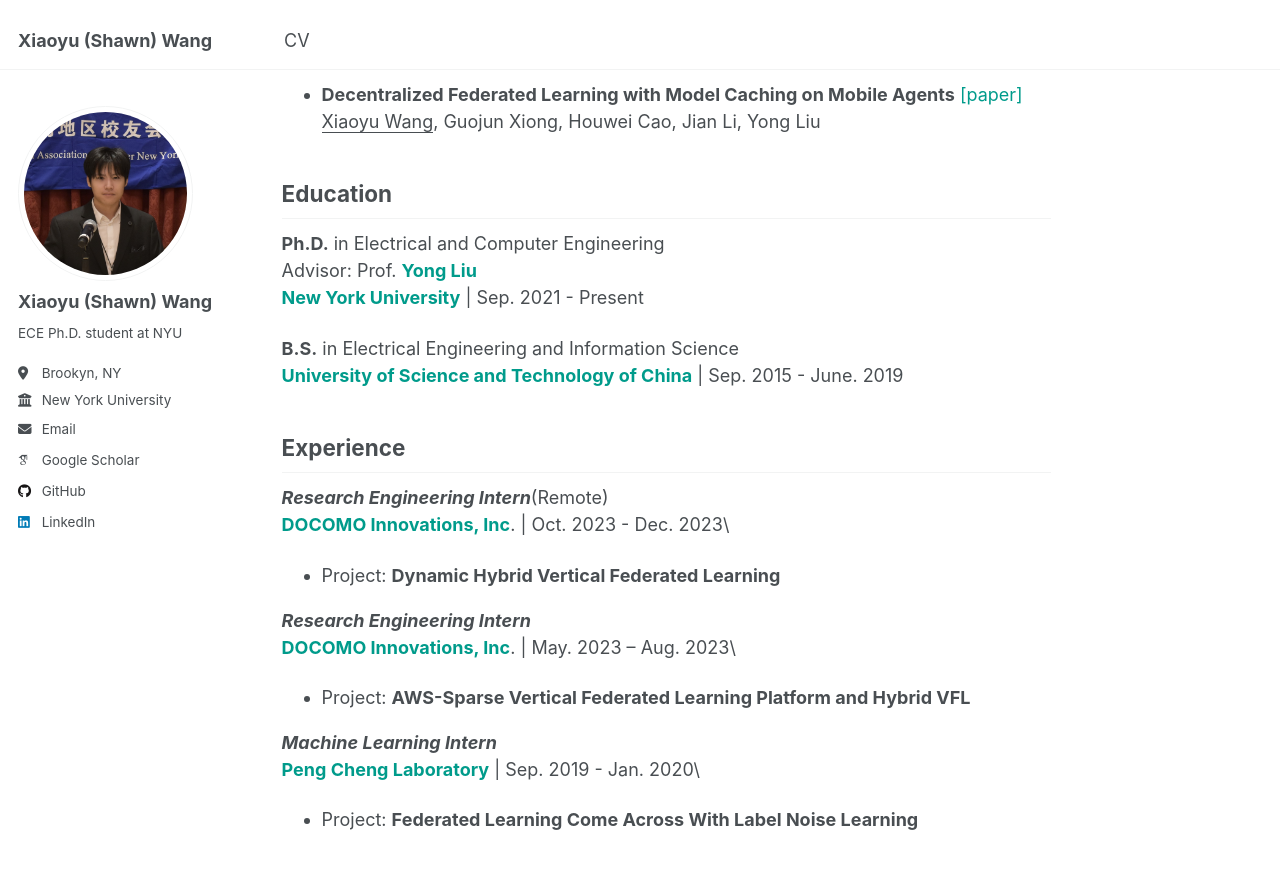
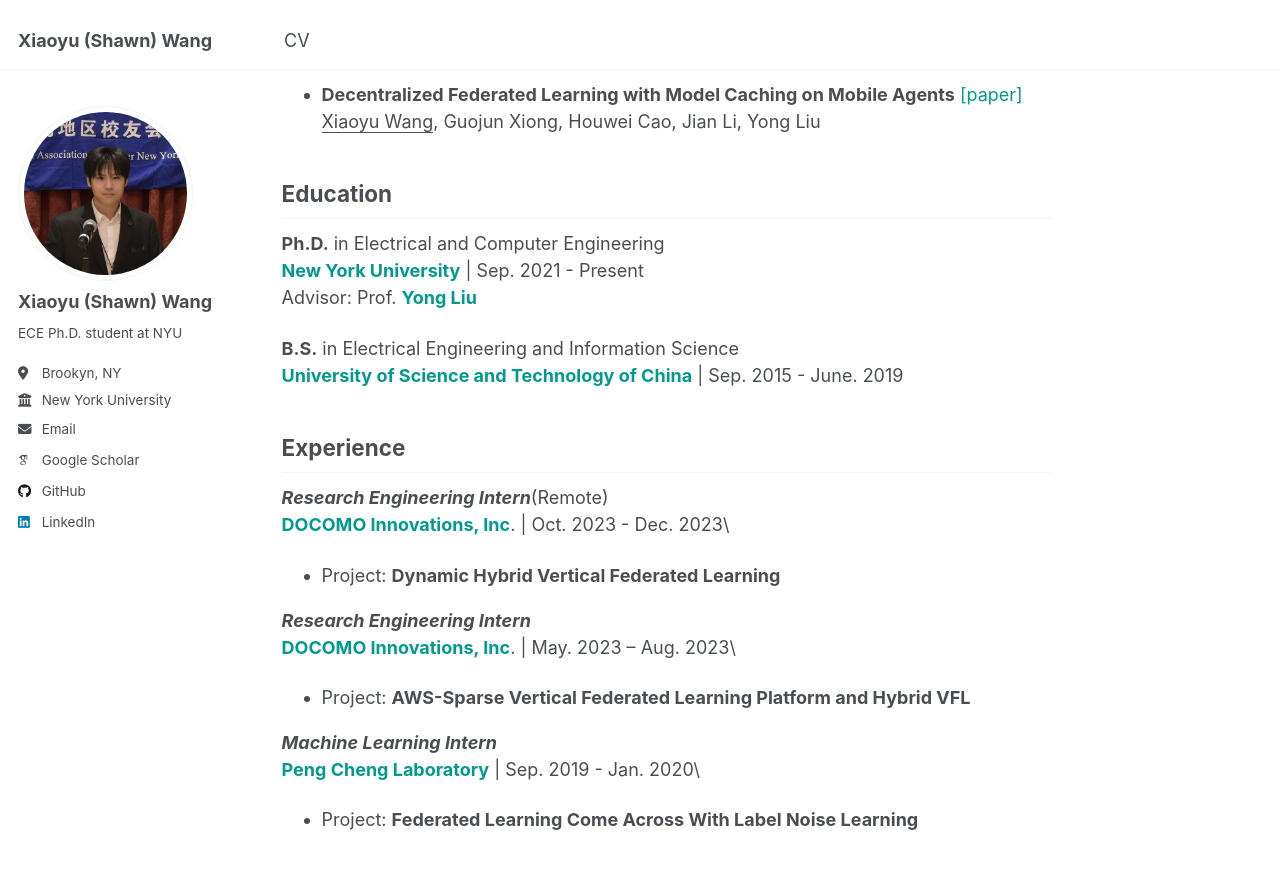
Before and after one commit to shawnxiaoyuwang/shawnxiaoyuwang.github.io, a Jekyll site: the page built from _pages/about.md, in a window 1280 px wide and 900 px high, scrolled down 717 px. Shown: the top 869 px of the window. Built offline with Jekyll 4.4.1, drawn with Linux system fonts in a browser that asks for light colours; some web fonts are replaced.

Commit message:
Update about.md

```diff
--- a/_pages/about.md
+++ b/_pages/about.md
@@ -30,8 +30,8 @@ Preprints
 Education
 ------
 **Ph.D.** in Electrical and Computer Engineering\\
-Advisor: Prof. <a href="https://wireless.engineering.nyu.edu/yong-liu/" style="color: #009B8B; text-decoration:none">**Yong Liu**</a> \\
-<a href="https://engineering.nyu.edu/academics/departments/electrical-and-computer-engineering" style="color: #009B8B; text-decoration: none;">**New York University**</a> | Sep. 2021 - Present
+<a href="https://engineering.nyu.edu/academics/departments/electrical-and-computer-engineering" style="color: #009B8B; text-decoration: none;">**New York University**</a> | Sep. 2021 - Present\\
+Advisor: Prof. <a href="https://wireless.engineering.nyu.edu/yong-liu/" style="color: #009B8B; text-decoration:none">**Yong Liu**</a>
 
 **B.S.** in Electrical Engineering and Information Science\\
 <a href="https://eeis.ustc.edu.cn/main.htm" style="color: #009B8B; text-decoration: none;">**University of Science and Technology of China**</a> | Sep. 2015 - June. 2019
```
Also changed, not shown: other parts of _pages/about.md (+3 -3 lines).
